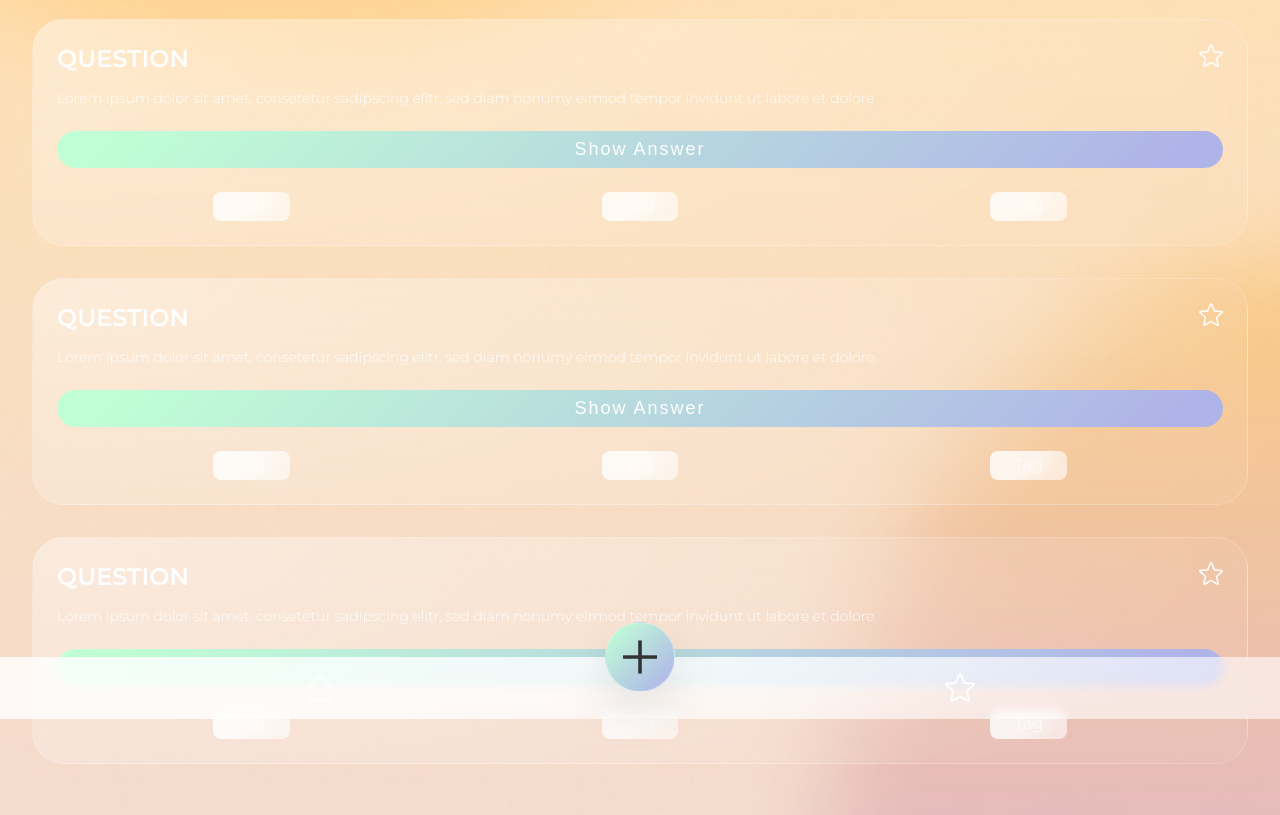
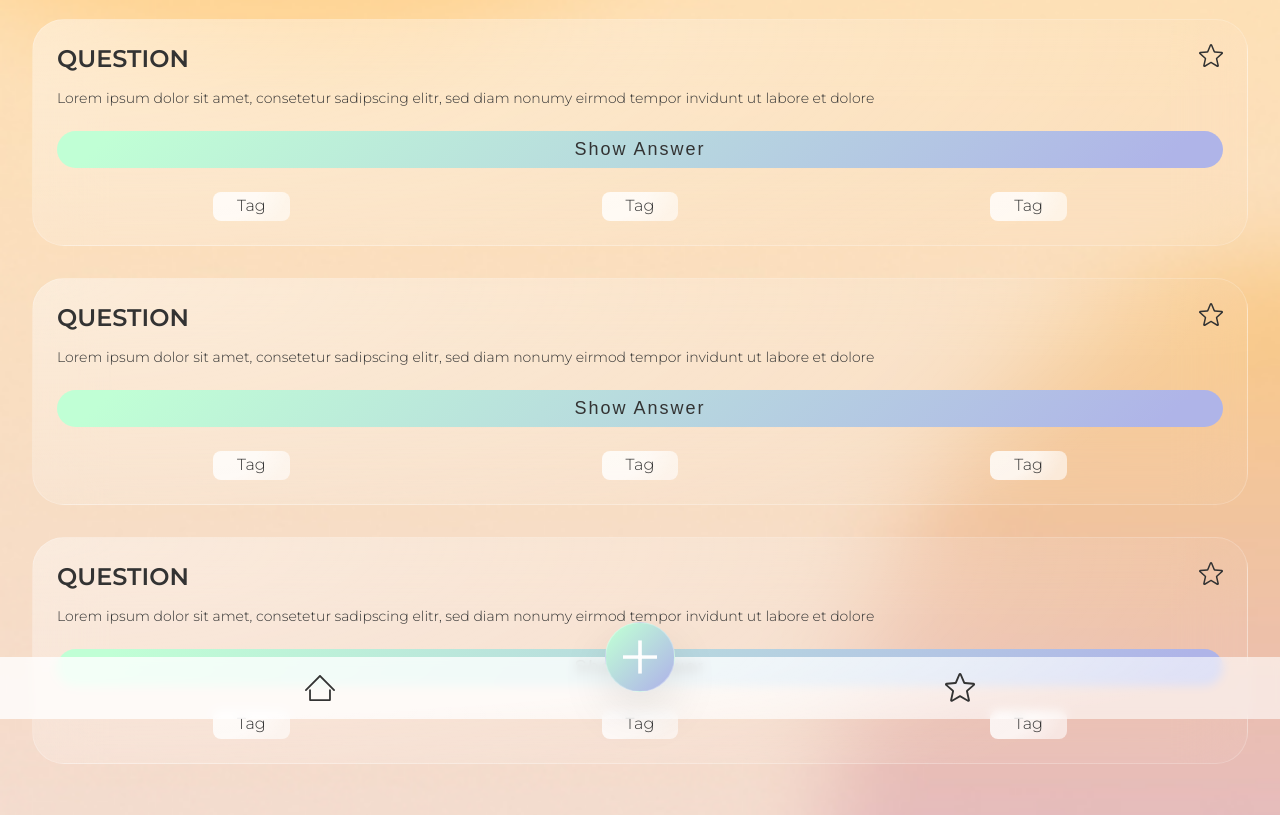
Before and after one commit to Tim-Pet/quiz-app, a website built with Vite: page src/index.html in a window 1280 px wide. Both pictures are taken after a click on the icon 1237 px from the left and 34 px from the top of the page. Shown: the part 81-896 px from the top of the page. Built offline with nearby package versions, Linux system fonts and the light colour scheme.

Commit message:
Quickfix darkmode

```diff
--- a/src/setupDarkmode.js
+++ b/src/setupDarkmode.js
@@ -2,32 +2,32 @@ export default function setupDarkmode() {
   const darkmodeToggler = document.querySelector('.darkmode-switch')
   const rootStyles = document.documentElement
 
-  const CurrentWhite = getComputedStyle(rootStyles).getPropertyValue('--color-white')
-  const CurrentPrimary = getComputedStyle(rootStyles).getPropertyValue('--color-primary')
-  const CurrentGradientWhite = getComputedStyle(rootStyles).getPropertyValue('--gradient-white')
-  const CurrentGradientWhiteTransparent = getComputedStyle(rootStyles).getPropertyValue('--gradient-white-transparent')
-  const CurrentGradientTransparent = getComputedStyle(rootStyles).getPropertyValue('--gradient-transparent')
-
-  const white = '#fefefe'
-  const darkmodeWhite = '#333'
-  const primary = '#333'
-  const darkmodePrimary = '#fefefe'
-  const gradientWhite = 'radial-gradient(96.67% 169.17% at 0% 0%, rgba(255, 255, 255, 0.8) 60%, rgba(255, 255, 255, 0.6) 100%)'
-  const darkmodeGradientWhite = 'radial-gradient(96.67% 169.17% at 0% 0%, rgba(0, 0, 0, 0.8) 60%, rgba(0, 0, 0, 0.6) 100%)'
-  const gradientWhiteTransparent = 'radial-gradient(96.67% 169.17% at 0% 0%, rgba(255, 255, 255, 0.7) 0%, rgba(255, 255, 255, 0.4) 100%))'
-  const darkmodeGradientWhiteTransparent = 'radial-gradient(96.67% 169.17% at 0% 0%, rgba(0, 0, 0, 0.7) 0%, rgba(0, 0, 0, 0.4) 100%)'
-  const gradientTransparent = 'radial-gradient(96.67% 169.17% at 0% 0%, rgba(255, 255, 255, 0.42) 0%, rgba(255, 255, 255, 0.06) 100%)'
-  const darkmodeGradientTransparent = 'radial-gradient(96.67% 169.17% at 0% 0%, rgba(0, 0, 0, 0.42) 0%, rgba(0, 0, 0, 0.06) 100%)'
+  const white = ' #fefefe'
+  const darkmodeWhite = ' #333'
+  const primary = ' #333'
+  const darkmodePrimary = ' #fefefe'
+  const gradientWhite = ' radial-gradient(96.67% 169.17% at 0% 0%, rgba(255, 255, 255, 0.8) 60%, rgba(255, 255, 255, 0.6) 100%)'
+  const darkmodeGradientWhite = ' radial-gradient(96.67% 169.17% at 0% 0%, rgba(0, 0, 0, 0.8) 60%, rgba(0, 0, 0, 0.6) 100%)'
+  const gradientWhiteTransparent = ' radial-gradient(96.67% 169.17% at 0% 0%, rgba(255, 255, 255, 0.7) 0%, rgba(255, 255, 255, 0.4) 100%))'
+  const darkmodeGradientWhiteTransparent = ' radial-gradient(96.67% 169.17% at 0% 0%, rgba(0, 0, 0, 0.7) 0%, rgba(0, 0, 0, 0.4) 100%)'
+  const gradientTransparent = ' radial-gradient(96.67% 169.17% at 0% 0%, rgba(255, 255, 255, 0.42) 0%, rgba(255, 255, 255, 0.06) 100%)'
+  const darkmodeGradientTransparent = ' radial-gradient(96.67% 169.17% at 0% 0%, rgba(0, 0, 0, 0.42) 0%, rgba(0, 0, 0, 0.06) 100%)'
 
   darkmodeToggler.addEventListener('click', () => {
     toggleDarkMode()
   })
 
   function toggleDarkMode() {
-    CurrentWhite === white ? rootStyles.style.setProperty('--color-white', darkmodeWhite) : rootStyles.style.setProperty('--color-white', white)
-    CurrentPrimary === primary ? rootStyles.style.setProperty('--color-primary', darkmodePrimary) : rootStyles.style.setProperty('--color-primary', primary)
-    CurrentGradientWhite === gradientWhite ? rootStyles.style.setProperty('--gradient-white', darkmodeGradientWhite) : rootStyles.style.setProperty('--gradient-white', gradientWhite)
-    CurrentGradientWhiteTransparent === gradientWhiteTransparent ? rootStyles.style.setProperty('--gradient-white-transparent', darkmodeGradientWhiteTransparent) : rootStyles.style.setProperty('--gradient-white-transparent', gradientWhiteTransparent)
-    CurrentGradientTransparent === gradientTransparent ? rootStyles.style.setProperty('--gradient-transparent', darkmodeGradientTransparent) : rootStyles.style.setProperty('--gradient-transparent', gradientTransparent)
+    const currentWhite = getComputedStyle(rootStyles).getPropertyValue('--color-white')
+    const currentPrimary = getComputedStyle(rootStyles).getPropertyValue('--color-primary')
+    const currentGradientWhite = getComputedStyle(rootStyles).getPropertyValue('--gradient-white')
+    const currentGradientWhiteTransparent = getComputedStyle(rootStyles).getPropertyValue('--gradient-white-transparent')
+    const currentGradientTransparent = getComputedStyle(rootStyles).getPropertyValue('--gradient-transparent')
+
+    currentWhite === white ? rootStyles.style.setProperty('--color-white', darkmodeWhite) : rootStyles.style.setProperty('--color-white', white)
+    currentPrimary === primary ? rootStyles.style.setProperty('--color-primary', darkmodePrimary) : rootStyles.style.setProperty('--color-primary', primary)
+    currentGradientWhite === gradientWhite ? rootStyles.style.setProperty('--gradient-white', darkmodeGradientWhite) : rootStyles.style.setProperty('--gradient-white', gradientWhite)
+    currentGradientWhiteTransparent === gradientWhiteTransparent ? rootStyles.style.setProperty('--gradient-white-transparent', darkmodeGradientWhiteTransparent) : rootStyles.style.setProperty('--gradient-white-transparent', gradientWhiteTransparent)
+    currentGradientTransparent === gradientTransparent ? rootStyles.style.setProperty('--gradient-transparent', darkmodeGradientTransparent) : rootStyles.style.setProperty('--gradient-transparent', gradientTransparent)
   }
 }
--- a/src/styles/footer/footer.css
+++ b/src/styles/footer/footer.css
@@ -21,7 +21,7 @@
   height: 30px;
   justify-self: center;
   cursor: pointer;
-  transition: all 0.3s ease-in-out;
+  transition: transform 0.3s ease-in-out;
   fill: var(--color-primary);
 }
 
```
